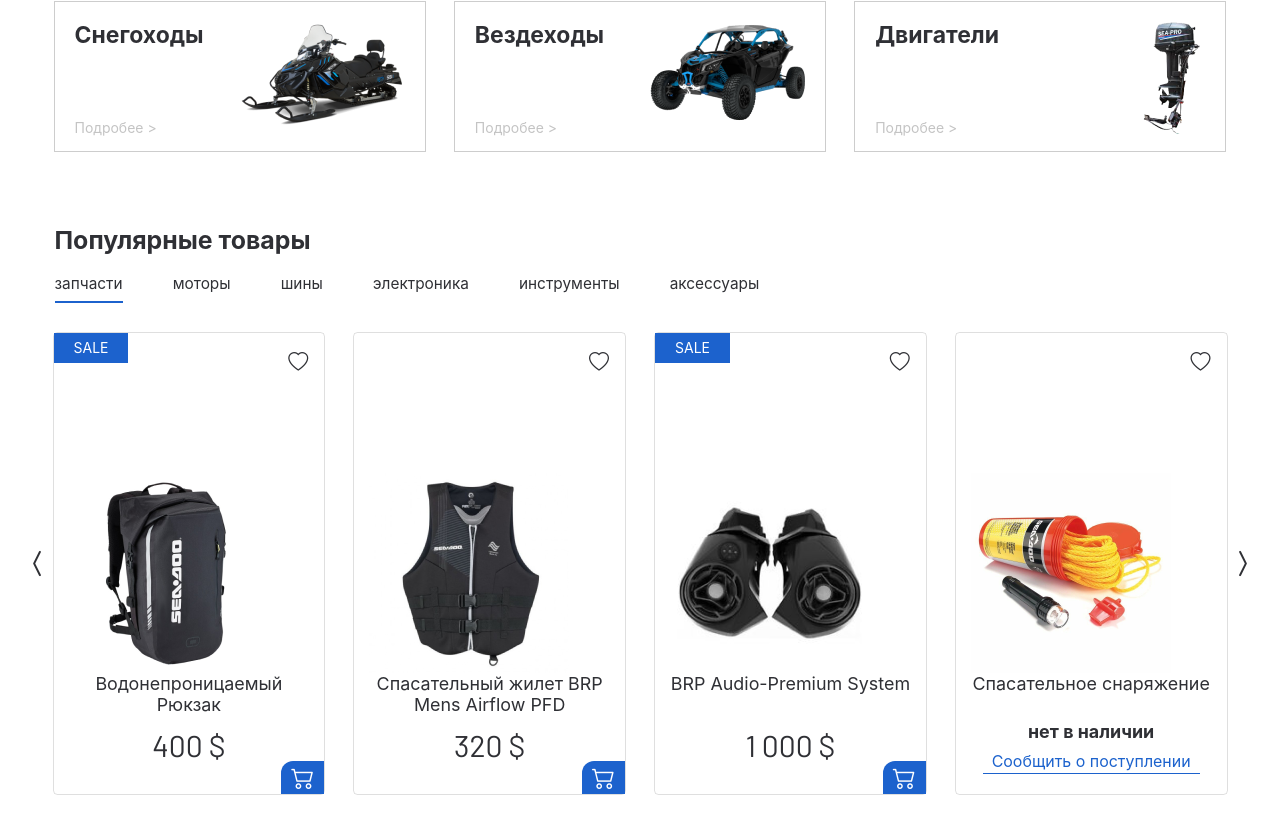
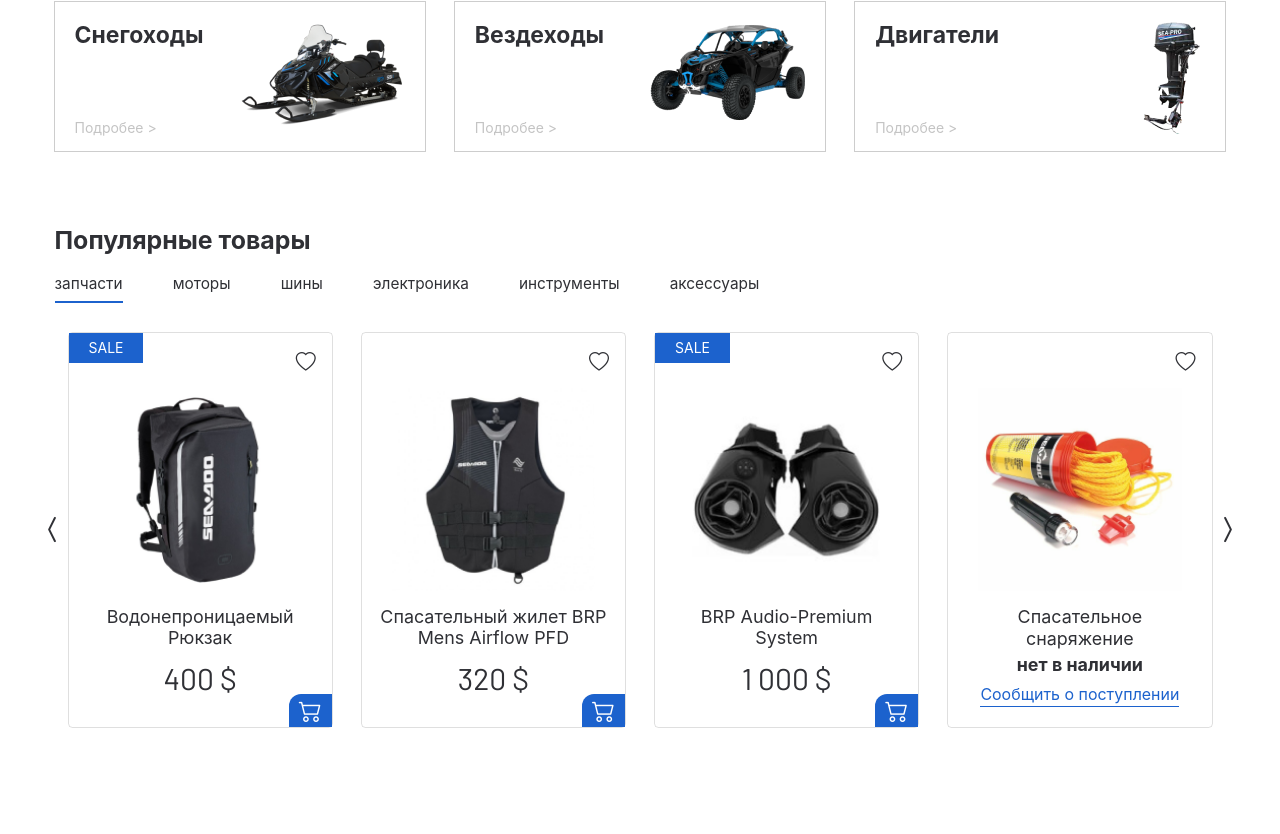
Before and after one commit to MariiaUdovytska/React-Online-store-Gidrotsikly, a React (Create React App) app in the folder react-online-store-gidrotsikly/: page / in a window 1280 px wide. Shown: the part 1065-1899 px from the top of the page. After the commit the page ends 1852 px from the top, so only its background shows below. Built offline with nearby package versions, Linux system fonts and the light colour scheme; grey boxes are pictures that could not be loaded.

Commit message:
add initial media for comp Product Card

```diff
--- a/react-online-store-gidrotsikly/src/css/internalCarousel.css
+++ b/react-online-store-gidrotsikly/src/css/internalCarousel.css
@@ -1,7 +1,6 @@
 .internal-carousel{
-	margin-top: 15px;
-	margin-left: -32px;
-	margin-right: -32px;
+	margin: 15px -32px 0px -32px;
+	padding: 0px 15px;
 	display: flex;
 	align-items: center;
 }
@@ -30,3 +29,14 @@
 .internal-carousel__arrowright{
 	margin-left: -15px;
 }
+
+@media(max-width:932px){
+	.internal-carousel__body-card{
+		min-width: 33.3333%;
+	}
+}
+@media(max-width:640px){
+	.internal-carousel__body-card{
+		min-width: 50%;
+	}
+}
--- a/react-online-store-gidrotsikly/src/css/popularGoods.css
+++ b/react-online-store-gidrotsikly/src/css/popularGoods.css
@@ -33,3 +33,15 @@
 	background-color: #1C62CD;
 	margin-top: 10px;
 }
+
+@media(max-width:702px){
+	.popular-goods__body-carousel{
+		margin: 0px -15px;
+	}
+	.popular-goods__body-carousel-items{
+		padding: 0px 15px;
+	}
+	.popular-goods__body-carousel-items-active{
+		padding: 0px 15px;
+	}
+}
--- a/react-online-store-gidrotsikly/src/css/productCard.css
+++ b/react-online-store-gidrotsikly/src/css/productCard.css
@@ -10,78 +10,7 @@
 	justify-content: space-between;
 	position: relative;
 }
-.card__body-up{
-	display: flex;
-	flex-direction: row;
-	justify-content: space-between;
-}
-.card__body-up-sale{
-	background-color: #1C62CD;
-	color: #fff;
-	padding: 8px 20px;
-	text-transform: uppercase;
-	max-height: 30px;
-}
-.card__body-up-like{
-	padding: 19px 16px 0px 0px;
-}
-.card__body-up-like .bi-heart:hover::before{
-	color: #1C62CD;
-	transform: scale(1.2);
-	transition: all 0.3s ease-in-out;
-}
-.card__body-imgprice{}
-.card__body-imgprice-img figure{
-	margin: 0px 15px;
-}
-.card__body-imgprice-img figcaption{
-	font-weight: 400;
-	font-size: 1.28rem;
-	text-align: center;
-	min-height: 50px;
-}
-.card__body-imgprice-price{
-	text-align: center;
-	font-family: barlow;
-	font-weight: 400;
-	font-size: 2.14rem;
-	padding-top: 8px;
-}
-.card__body-imgprice-basket{
-	text-align: end;
-}
-.card__body-imgprice-basket .bi-cart2::before{
-	color: #fff;
-	display: inline-block;
-	background-color: #1C62CD;
-	padding: 5px 10px;
-	border-top-left-radius: 12px;
-}
 
-.card__body-imgprice-instock{
-	display: flex;
-	flex-direction: column;
-	text-align: center;
-	padding: 0px 27px 20px;
-}
-.card__body-imgprice-havnot{
-	font-weight: 700;
-	font-size: 1.28rem;
-	margin-bottom: 13px;
-}
-.card__body-imgprice-reportadmission{
-	font-weight: 400;
-	font-size: 1.14rem;
-	color: #1C62CD;
-}
-.card__body-imgprice-reportadmission::after{
-	display: block;
-	content: "";
-	background-color: #1C62CD;
-	width: 100%;
-	height: 1px;
-	margin-top: 3px;
-}
 .card{
 	border: none!important;
 	outline: 1px solid rgba(0,0,0,.125);
@@ -110,8 +39,106 @@
 .card-m:hover{
 	outline: none;
 	box-shadow: 3px 3px 20px rgba(50, 50, 50, 0.25);
-	border-radius: 3px;
+	transition: box-shadow 0.3s ease-in-out;
 }
 .card-m:hover .card__body-hover{
 	display: block;
+	transition: display 0.5s ease-in-out;
 }
+
+
+.card__body-up{
+	display: flex;
+	flex-direction: row;
+	justify-content: space-between;
+}
+.card__body-up-sale{
+	background-color: #1C62CD;
+	color: #fff;
+	padding: 8px 20px;
+	text-transform: uppercase;
+	max-height: 30px;
+}
+.card__body-up-like{
+	padding: 19px 16px 0px 0px;
+}
+.card__body-up-like .bi-heart:hover::before{
+	color: #1C62CD;
+	transform: scale(1.2);
+	transition: all 0.3s ease-in-out;
+}
+.card__body-imgprice-img figure{
+	margin: 0px 15px;
+	max-width: 100%;
+	display: flex;
+	flex-direction: column;
+}
+.card__body-imgprice-img figure img{
+	padding: 15px;
+}
+
+
+.card__body-imgprice-img figcaption{
+	font-weight: 400;
+	font-size: 1.28rem;
+	text-align: center;
+	min-height: 50px;
+}
+.card__body-imgprice-price{
+	text-align: center;
+	font-family: barlow;
+	font-weight: 400;
+	font-size: 2.14rem;
+	padding-top: 8px;
+}
+.card__body-imgprice-basket{
+	text-align: end;
+}
+.card__body-imgprice-basket .bi-cart2::before{
+	color: #fff;
+	display: inline-block;
+	background-color: #1C62CD;
+	padding: 5px 10px;
+	border-top-left-radius: 12px;
+}
+
+.card__body-imgprice-instock{
+	display: flex;
+	flex-direction: column;
+	align-items: center;
+	padding: 0px 27px 20px;
+}
+.card__body-imgprice-havnot{
+	font-weight: 700;
+	font-size: 1.28rem;
+	margin-bottom: 13px;
+}
+.card__body-imgprice-reportadmission{
+	font-weight: 400;
+	font-size: 1.14rem;
+	color: #1C62CD;
+	text-align: center;
+}
+.card__body-imgprice-reportadmission::after{
+	display: block;
+	content: "";
+	background-color: #1C62CD;
+	width: 100%;
+	height: 1px;
+	margin-top: 3px;
+}
+
+@media(max-width:1074px){
+	.card__body-imgprice-reportadmission::after{
+		display: none;
+	}
+}
+@media(max-width:997px){
+	.card__body-hover span{
+		font-size: 1.12rem;
+		padding: 10px 13px;
+	}
+	.card__body-imgprice-reportadmission::after{
+		display: none;
+	}
+}
```
